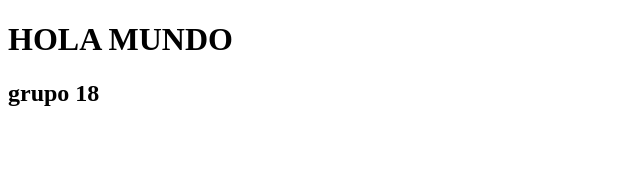
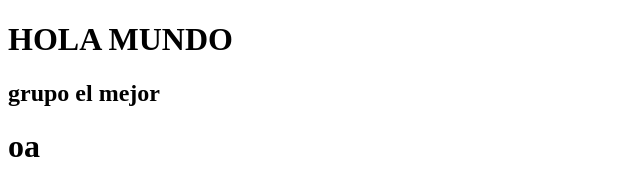
Before and after one commit to briancodev/Pruebas-inicio, a plain HTML site: page index.html in a window 1280 px wide. Shown: the whole page, without its empty margins (0-640 px from the left). Drawn offline with Linux system fonts and the light colour scheme.

Commit message:
nueva rama

```diff
--- a/index.html
+++ b/index.html
@@ -7,6 +7,7 @@
 </head>
 <body>
     <h1>HOLA MUNDO</h1>
-    <h2>grupo 18</h2>
+    <h2>grupo el mejor</h2>
+    <h1>oa</h1>
 </body>
 </html>
```
Also changed, not shown: randolph.html (added).
